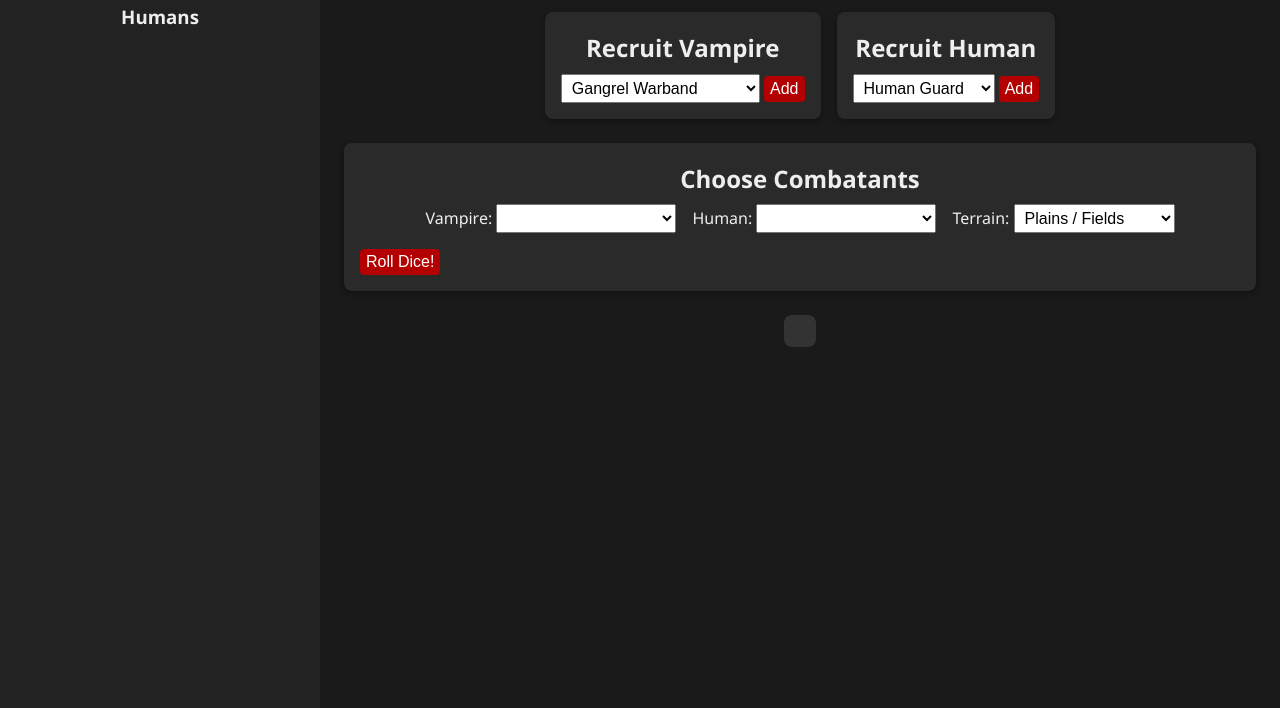
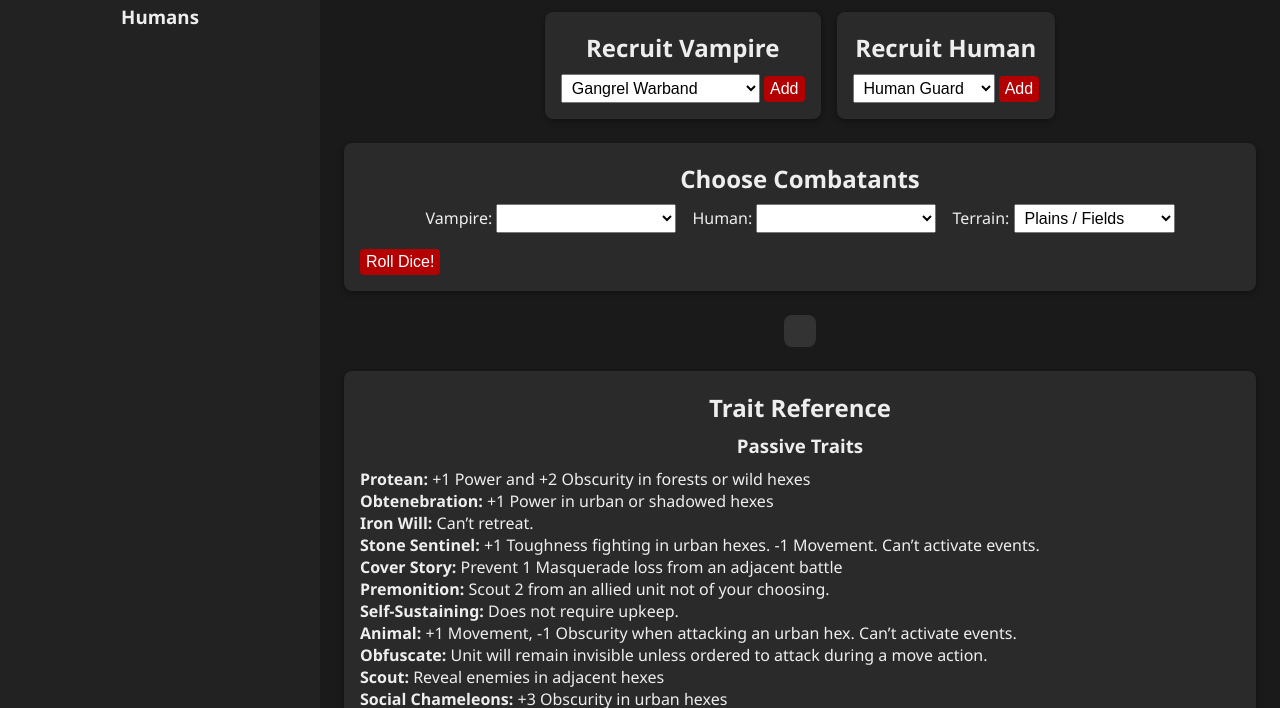
Before and after one commit to Ravenstories/Vtm-IW-Diceroller, a plain HTML site: page index.html in a window 1280 px wide. Shown: the part 92-800 px from the top of the page. Drawn offline with Linux system fonts and the light colour scheme.

Commit message:
Add trait reference section to the battle manager UI

```diff
--- a/index.html
+++ b/index.html
@@ -47,6 +47,12 @@
 
     <!-- Battle log -->
     <div id="results"></div>
+
+    <!-- Trait reference -->
+    <div class="card">
+      <h2>Trait Reference</h2>
+      <div id="traitRef"></div>
+    </div>
   </div>
 </body>
 </html>
```
